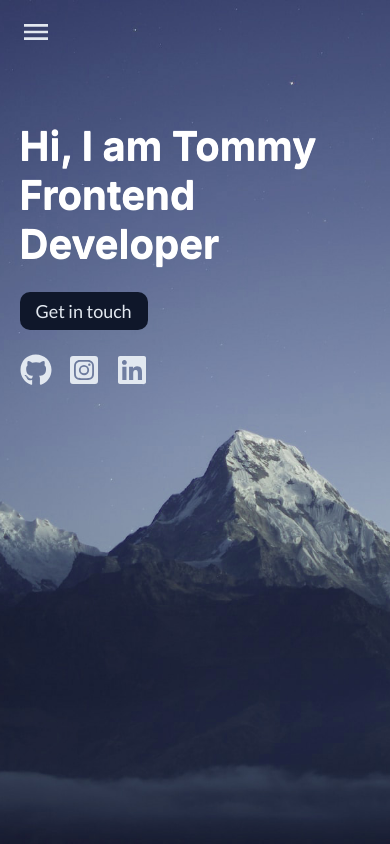
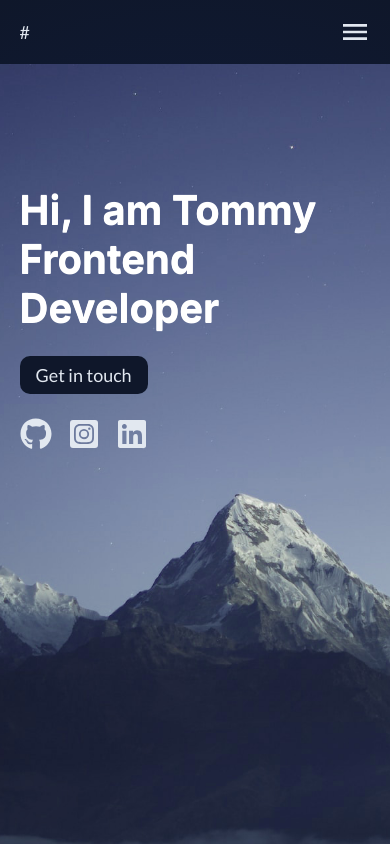
Before and after one commit to 7oiden/portfolio-v3, a React (Vite) app: page / in a window 390 px wide. Shown: the top 844 px of the page. Built offline with nearby package versions, Linux system fonts and the light colour scheme.

Commit message:
mobile navbar added

```diff
--- a/css/styles.css
+++ b/css/styles.css
@@ -103,7 +103,7 @@ img {
   width: 100%;
 }
 
-.inner-wrapper, .footer__container, .info__container, .skills__container, .intro, .hero__container, .header__container {
+.inner-wrapper, .footer__container, .info__container, .skills__container, .intro, .hero__container {
   width: 90%;
   margin: 0 auto;
 }
@@ -247,23 +247,24 @@ p {
 }
 
 .header {
-  height: 3rem;
-  z-index: 1;
+  z-index: 100;
+  background-color: transparent;
 }
-.header__container {
-  padding: 1rem 0;
-}
-
 .nav__link-container {
   display: flex;
   gap: 2rem;
 }
 
-nav {
-  width: 100%;
+.desktop-nav {
+  margin: 0 auto;
   display: flex;
   justify-content: space-between;
   align-items: center;
+}
+
+.mobile-nav {
+  display: flex;
+  flex-direction: column;
 }
 
 .nav__link {
@@ -288,17 +289,43 @@ nav {
 
 .desktop {
   display: none;
+  width: 90%;
+  margin: 0 auto;
+  padding: 1rem 0;
+}
+@media screen and (min-width: 992px) {
+  .desktop {
+    display: block;
+  }
 }
 
 .mobile {
-  background-color: black;
+  display: block;
+  width: 100%;
+  padding: 1rem 5%;
+}
+@media screen and (min-width: 992px) {
+  .mobile {
+    display: none;
+  }
 }
 
 .mobile__link-container {
   display: flex;
   flex-direction: column;
   gap: 1rem;
-  padding: 1rem 0;
+}
+.mobile__link-container :first-of-type {
+  margin-top: 1rem;
+}
+.mobile__link-container :last-of-type {
+  margin-bottom: 1rem;
+}
+
+.mobile-wrapper {
+  display: flex;
+  justify-content: space-between;
+  align-items: center;
 }
 
 .hero__container {
@@ -316,12 +343,17 @@ nav {
 
 .hero {
   position: relative;
-  top: -3rem;
+  top: 0;
   background-image: url("../assets/images/mountains-bg.jpg");
   background-size: cover;
   background-position: bottom center;
   width: 100%;
   height: 100vh;
+}
+@media screen and (min-width: 992px) {
+  .hero {
+    top: -4rem;
+  }
 }
 
 .intro__avatar {
@@ -494,6 +526,7 @@ nav {
   height: auto;
   color: #e2e8f0;
   cursor: pointer;
+  align-self: flex-end;
 }
 .menu-icon > svg {
   width: 100%;
--- a/src/components/Header.jsx
+++ b/src/components/Header.jsx
@@ -13,8 +13,8 @@ export default function Header() {
 
   return (
     <header className="header">
-      <div className="header__container">
-        <nav className="desktop">
+      <div className="header__container desktop">
+        <nav className="desktop-nav">
           <Link to="/">#</Link>
           <div className="nav__link-container">
             <NavLink
@@ -43,10 +43,14 @@ export default function Header() {
             </NavLink>
           </div>
         </nav>
-        <nav className={isMenuOpen ? "mobile" : null}>
-          <div>
+      </div>
+      <div className="header__container mobile">
+        <nav className="mobile-nav">
+          <div className="mobile-wrapper">
+            <Link to="/">#</Link>
             <div className="menu-icon" onClick={handleToggle}>
               {menuIcon}
+            </div>
           </div>
           {isMenuOpen && (
             <div className="mobile__link-container">
@@ -55,7 +59,6 @@ export default function Header() {
               <NavLink to="about">About</NavLink>
             </div>
           )}
-          </div>
         </nav>
       </div>
     </header>
--- a/src/sass/partials/_header.scss
+++ b/src/sass/partials/_header.scss
@@ -1,11 +1,13 @@
 .header {
   @extend .outer-wrapper;
-  height: 3rem;
-  z-index: 1;
+  // height: 3rem;
+  z-index: 100;
+  background-color: transparent;
+  // background-color: getColor(infoBoxBg);
 
-  &__container {
-    @extend .inner-wrapper;
-    padding: 1rem 0;
+
+  @media screen and (min-width: getBreakpoint(large)) {
+
   }
 }
 
@@ -14,11 +16,18 @@
   gap: 2rem;
 }
 
-nav {
-  width: 100%;
+.desktop-nav {
+  margin: 0 auto;
   display: flex;
   justify-content: space-between;
   align-items: center;
+  // background-color: pink;
+}
+
+.mobile-nav {
+  display: flex;
+  flex-direction: column;
+  // background-color: pink;
 }
 
 .nav__link {
@@ -46,15 +55,42 @@ nav {
 
 .desktop {
   display: none;
+  width: 90%;
+  margin: 0 auto;
+  padding: 1rem 0;
+
+  @media screen and (min-width: getBreakpoint(large)) {
+    display: block;
+  }
 }
 
 .mobile {
-  background-color: black;
+  display: block;
+  width: 100%;
+  padding: 1rem 5%;
+  // background-color: black;
+
+  @media screen and (min-width: getBreakpoint(large)) {
+    display: none;
+  }
 }
 
 .mobile__link-container {
   display: flex;
   flex-direction: column;
   gap: 1rem;
-  padding: 1rem 0;
+
+  & :first-of-type {
+    margin-top: 1rem;
+  }
+
+  & :last-of-type {
+    margin-bottom: 1rem;
+  }
 }
+
+.mobile-wrapper {
+  display: flex;
+  justify-content: space-between;
+  align-items: center;
+}
--- a/src/sass/partials/_icons.scss
+++ b/src/sass/partials/_icons.scss
@@ -88,6 +88,7 @@
   height: auto;
   color: getColor(link);
   cursor: pointer;
+  align-self: flex-end;
 
   & > svg {
     width: 100%;
--- a/src/sass/partials/_images.scss
+++ b/src/sass/partials/_images.scss
@@ -1,12 +1,15 @@
 .hero {
   position: relative;
-  top: -3rem;
+  top: 0;
   background-image: url("../assets/images/mountains-bg.jpg");
   background-size: cover;
   background-position: bottom center;
   width: 100%;
   height: 100vh;
-  // z-index: -1;
+
+  @media screen and (min-width: getBreakpoint(large)) {
+    top: -4rem;
+  }
 }
 
 .intro__avatar {
```
Also changed, not shown: 1 other file (tests, documents, lock files or other folders). Lines whose indentation alone changed are shown as unchanged.
